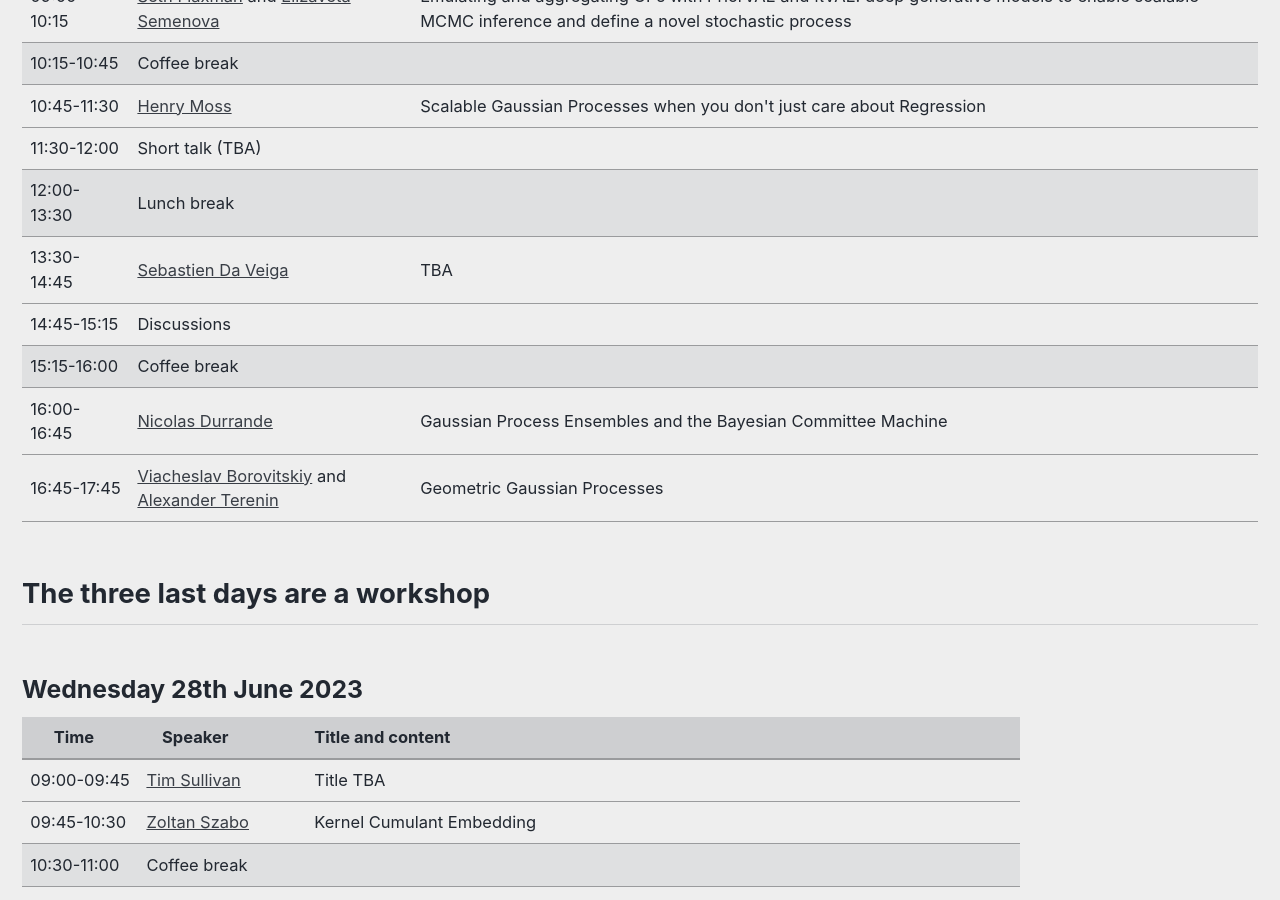
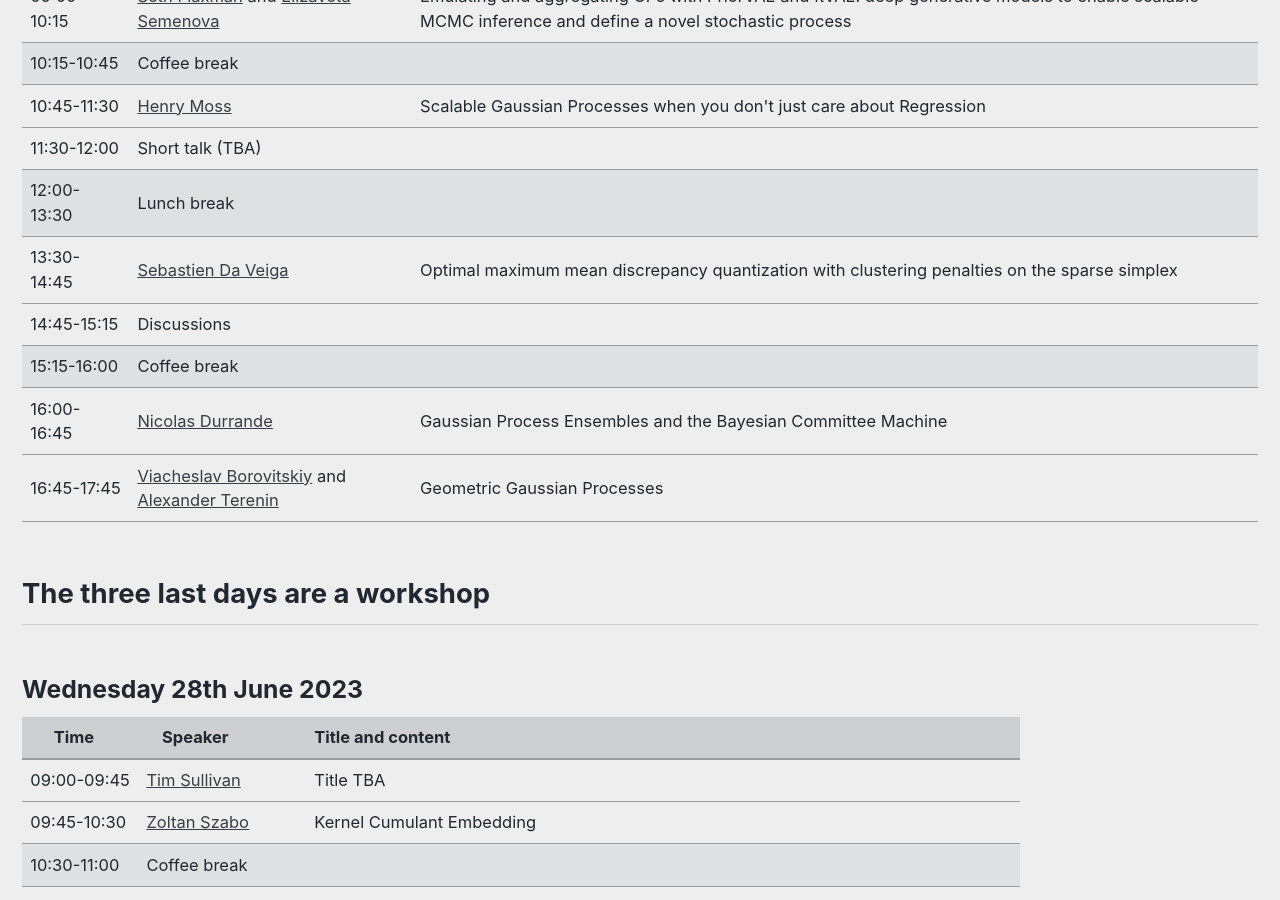
Before and after one commit to LIKE23-Bern/LIKE23-Bern.github.io, a Jekyll site: the page built from _pages/program.md, in a window 1280 px wide and 900 px high, scrolled down 1289 px. Built offline with Jekyll 4.4.1, drawn with Linux system fonts in a browser that asks for light colours; cached includes are drawn as plain includes.

Commit message:
Update program.md

```diff
--- a/_pages/program.md
+++ b/_pages/program.md
@@ -190,7 +190,7 @@ header:
 		    <a href="https://ensai.fr/en/equipe/da-veiga-sebastien/" target="_blank"> Sebastien Da Veiga </a>
 		</td>
 		<td>
-		   TBA
+		   Optimal maximum mean discrepancy quantization with clustering penalties on the sparse simplex
 	    </td>
 	</tr>
     <tr>
```
